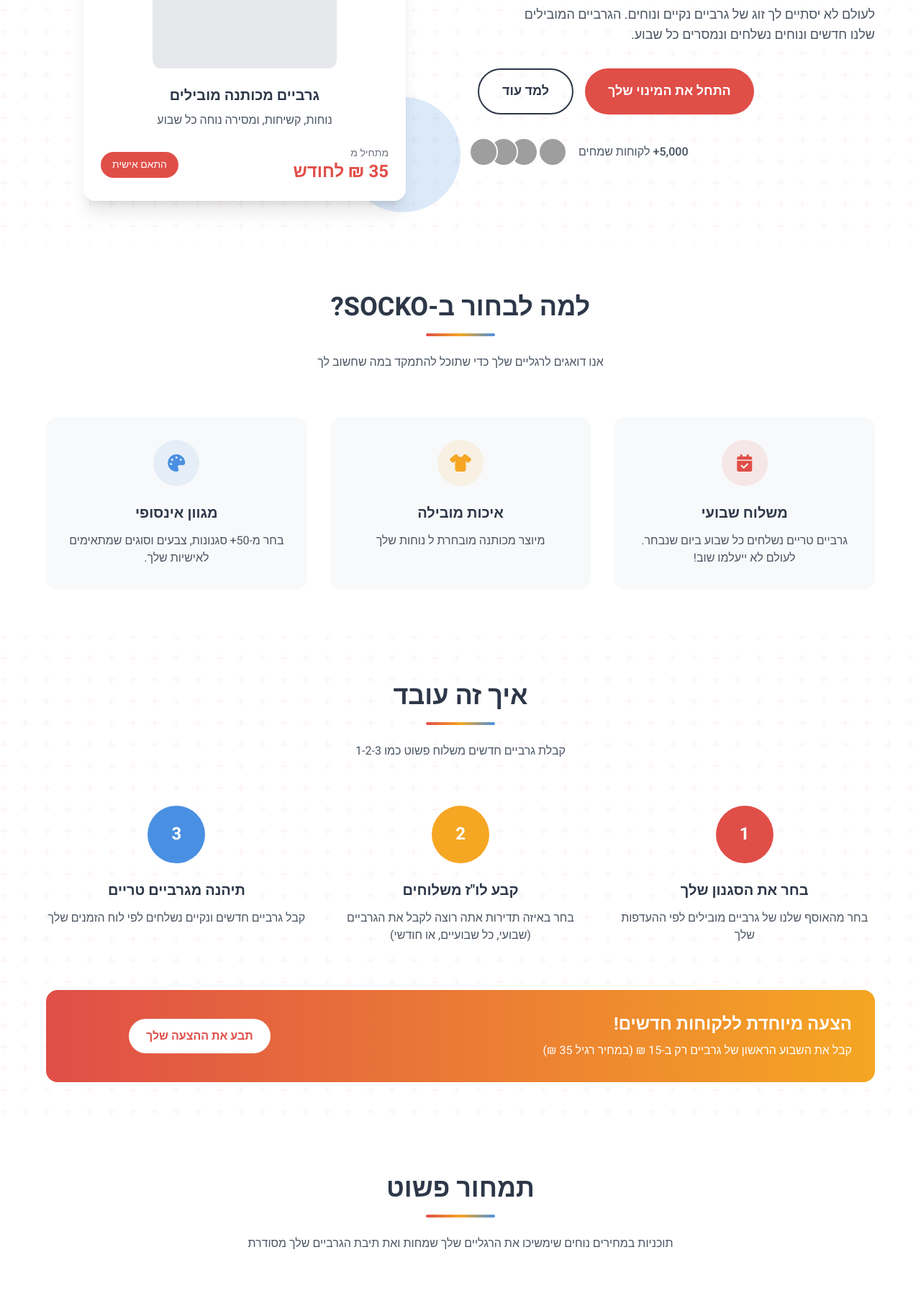
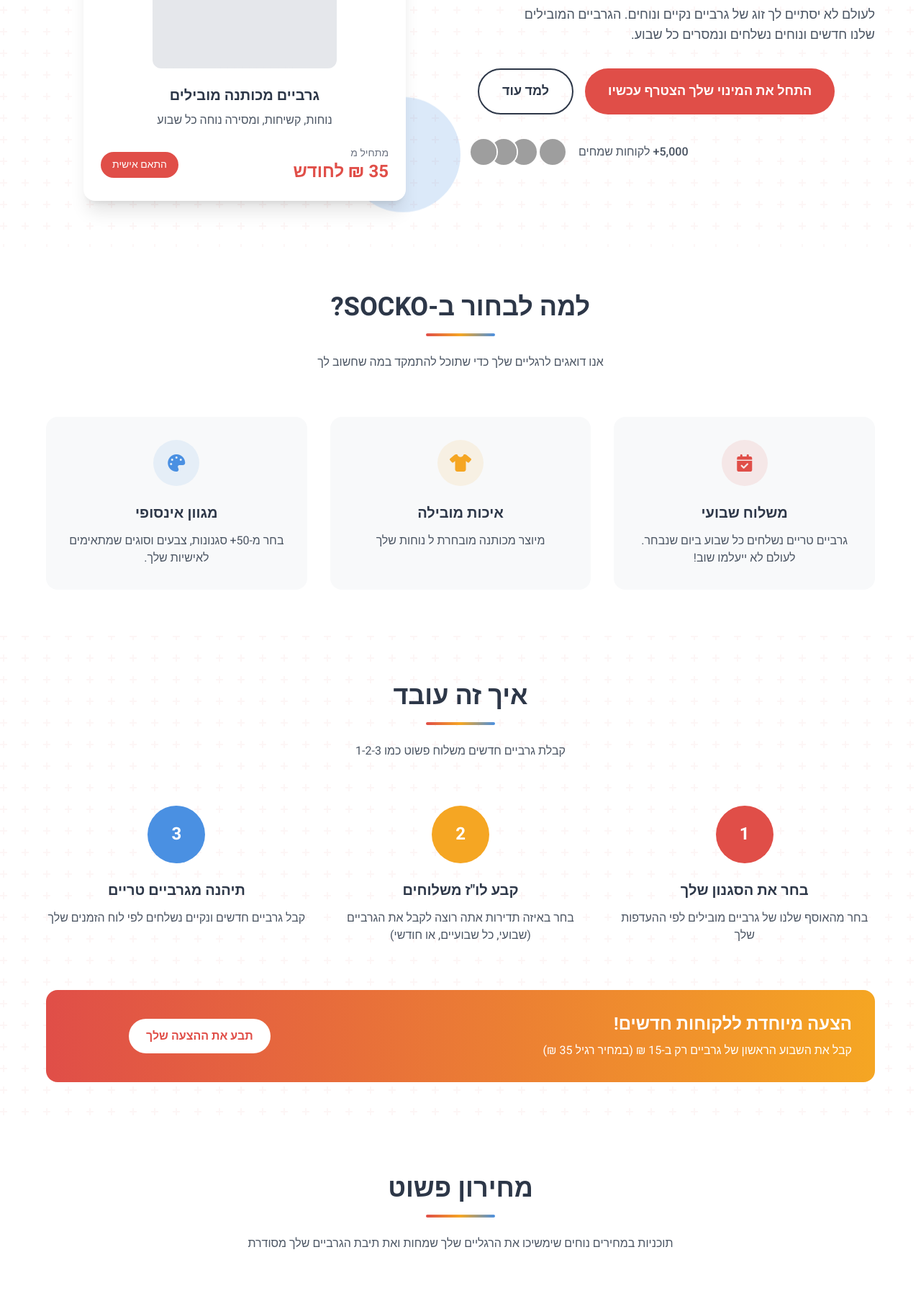
Before and after one commit to vstrog/garbaim, a plain HTML site: page index.html in a window 1280 px wide. Shown: the part 321-2121 px from the top of the page at 72% size. Drawn offline with nearby package versions, Linux system fonts and the light colour scheme; grey boxes are pictures that could not be loaded.

Commit message:
Update index.html

```diff
--- a/index.html
+++ b/index.html
@@ -166,7 +166,7 @@
                 </p>
                 <div class="flex flex-col sm:flex-row gap-4 justify-center md:justify-end">
                     <button class="bg-primary text-white px-8 py-4 rounded-full font-semibold text-lg hover:bg-opacity-90 transition cta-button">
-                        התחל את המינוי שלך
+                      התחל את המינוי שלך הצטרף עכשיו
                     </button>
                     <button class="border-2 border-dark text-dark px-8 py-4 rounded-full font-semibold text-lg hover:bg-dark hover:text-white transition">
                         למד עוד
@@ -325,7 +325,7 @@
     <section id="pricing" class="py-16 px-4 bg-white">
         <div class="max-w-6xl mx-auto">
             <div class="text-center mb-16">
-                <h2 class="text-3xl md:text-4xl font-bold text-dark mb-4">תמחור פשוט</h2>
+                <h2 class="text-3xl md:text-4xl font-bold text-dark mb-4">מחירון פשוט</h2>
                 <div class="sock-line mx-auto w-24 mb-6"></div>
                 <p class="text-gray-600 max-w-2xl mx-auto">
                     תוכניות במחירים נוחים שימשיכו את הרגליים שלך שמחות ואת תיבת הגרביים שלך מסודרת
```
